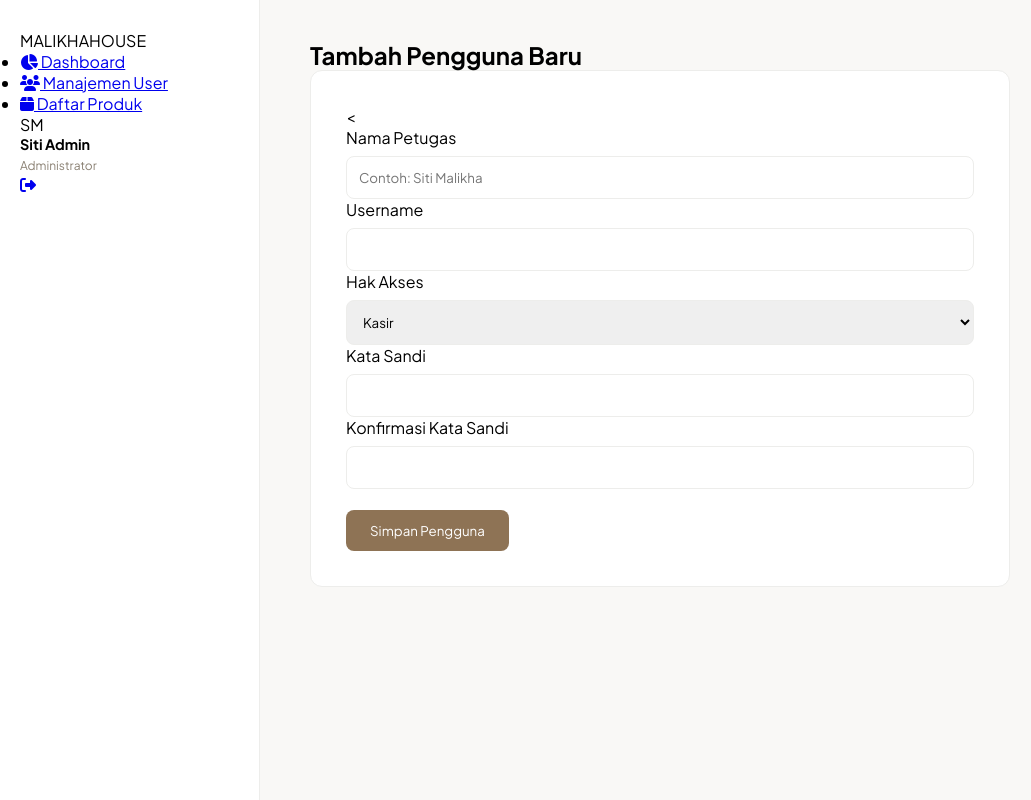
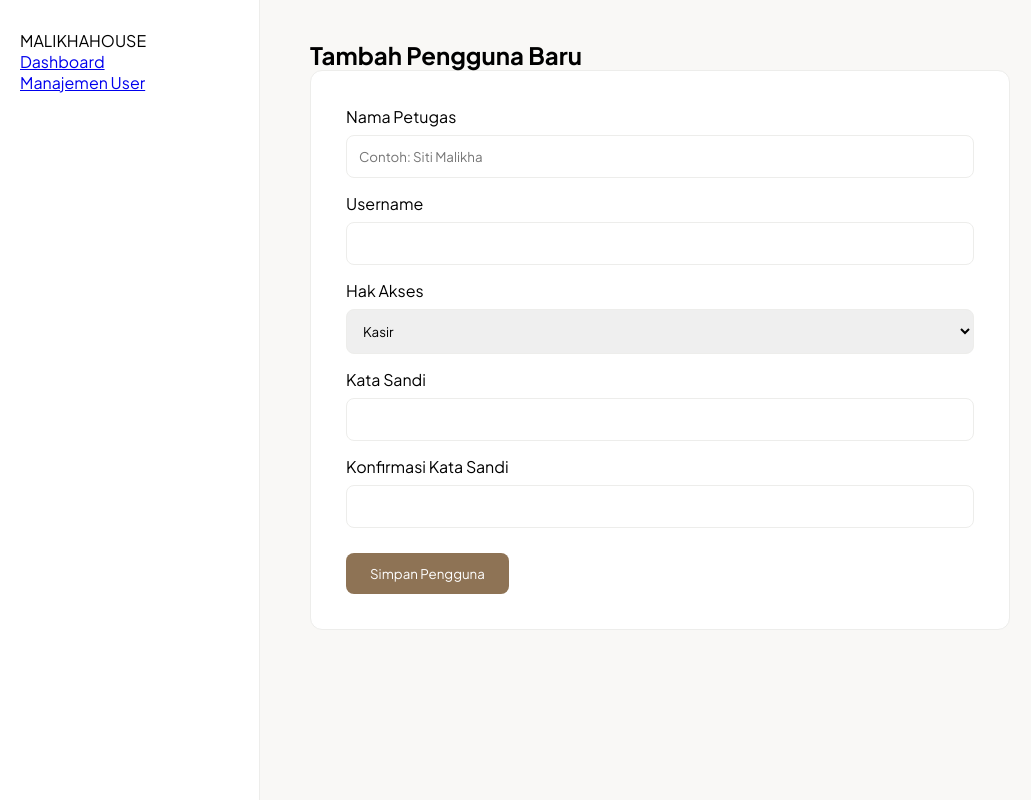
Before and after one commit to Icha-aa/UAS-2388010001, a PHP site: page /manajemen_user.php in a window 1280 px wide. Shown: the whole page, without its empty margins (0-1031 px from the left). Run offline with PHP 8.4, Linux system fonts and the light colour scheme.

Commit message:
git commit message

```diff
--- a/dynamic-app/manajemen_user.php
+++ b/dynamic-app/manajemen_user.php
@@ -1,6 +1,6 @@
 <?php
 session_start();
-include 'src/db.php'; // Pastikan koneksi database benar
+include 'src/db.php';
 
 // Proses simpan data jika form dikirim
 if ($_SERVER['REQUEST_METHOD'] == 'POST') {
@@ -13,12 +13,12 @@ if ($_SERVER['REQUEST_METHOD'] == 'POST') {
     if ($password === $konfirmasi) {
         $hashed_password = password_hash($password, PASSWORD_DEFAULT);
 
-      // Pastikan variabel diawali dengan tanda dollar ($)
-$stmt = $pdo->prepare("INSERT INTO users (nama_petugas, username, role, password) VALUES (?, ?, ?, ?)");
-$stmt->execute([$nama, $username, $role, $hashed_password]);
+        // Memperbaiki sintaks SQL agar menggunakan kolom yang benar (nama_petugas)
+        $stmt = $pdo->prepare("INSERT INTO users (nama_petugas, username, role, password) VALUES (?, ?, ?, ?)");
+        $stmt->execute([$nama, $username, $role, $hashed_password]);
 
-echo "<script>alert('User berhasil ditambahkan!'); window.location='manajemen_user.php';</script>";
-} else {
+        echo "<script>alert('User berhasil ditambahkan!'); window.location='manajemen_user.php';</script>";
+    } else {
         echo "<script>alert('Password tidak cocok!');</script>";
     }
 }
@@ -28,17 +28,17 @@ echo "<script>alert('User berhasil ditambahkan!'); window.location='manajemen_us
 <html lang="id">
 <head>
     <meta charset="UTF-8">
-    <title>Manajemen User-MALIKHA</title>
+    <title>Manajemen User - MALIKHA HOUSE</title>
     <link href="https://fonts.googleapis.com/css2?family=Plus+Jakarta+Sans:wght@300;400;500;600;700&display=swap" rel="stylesheet">
     <link rel="stylesheet" href="https://cdnjs.cloudflare.com/ajax/libs/font-awesome/6.4.0/css/all.min.css">
     <style>
-        /* (Gunakan CSS yang sama seperti yang kamu kirim sebelumnya) */
         :root { --bg-workspace: #f9f8f6; --bg-card: #ffffff; --accent-brown: #8e7355; --text-muted: #8a8073; --border-color: #ededeb; }
         * { margin: 0; padding: 0; box-sizing: border-box; font-family: 'Plus Jakarta Sans', sans-serif; }
         body { background-color: var(--bg-workspace); display: flex; }
         .sidebar { width: 260px; height: 100vh; background: #ffffff; border-right: 1px solid var(--border-color); position: fixed; padding: 30px 20px; }
         .main-content { margin-left: 260px; width: calc(100% - 260px); padding: 40px 50px; }
         .form-section { background: #fff; padding: 35px; border-radius: 12px; border: 1px solid var(--border-color); max-width: 700px; }
+        .form-group { margin-bottom: 15px; }
         .form-control { width: 100%; padding: 12px; margin-top: 8px; border: 1px solid var(--border-color); border-radius: 8px; }
         .btn-submit { background: var(--accent-brown); color: white; border: none; padding: 12px 24px; border-radius: 8px; cursor: pointer; }
     </style>
@@ -47,16 +47,10 @@ echo "<script>alert('User berhasil ditambahkan!'); window.location='manajemen_us
     <div class="sidebar">
         <div>
             <div class="sidebar-brand">MALIKHA<span>HOUSE</span></div>
-            <ul class="menu-group">
-                <li class="menu-item active"><a href="dashboard.php"><i class="fa-solid fa-chart-pie"></i> Dashboard</a></li>
-                <li class="menu-item"><a href="create.php"><i class="fa-solid fa-users"></i> Manajemen User</a></li>
-                <li class="menu-item"><a href="produk.php"><i class="fa-solid fa-box"></i> Daftar Produk</a></li>
+            <ul style="list-style: none;">
+                <li class="menu-item"><a href="dashboard.php">Dashboard</a></li>
+                <li class="menu-item active"><a href="manajemen_user.php">Manajemen User</a></li>
             </ul>
-        </div>
-        <div class="user-profile">
-            <div class="user-avatar">SM</div>
-            <div><h4 style="font-size: 0.9rem;">Siti Admin</h4><span style="font-size: 0.75rem; color: var(--text-muted);">Administrator</span></div>
-            <a href="login.php" class="logout-btn"><i class="fa-solid fa-right-from-bracket"></i></a>
         </div>
     </div>
 
@@ -64,7 +58,7 @@ echo "<script>alert('User berhasil ditambahkan!'); window.location='manajemen_us
         <h2>Tambah Pengguna Baru</h2>
         <div class="form-section">
             <form method="POST">
-                <<div class="form-group full-width">
+                <div class="form-group">
                     <label>Nama Petugas</label>
                     <input type="text" name="nama_petugas" class="form-control" placeholder="Contoh: Siti Malikha" required>
                 </div>
@@ -87,8 +81,7 @@ echo "<script>alert('User berhasil ditambahkan!'); window.location='manajemen_us
                     <label>Konfirmasi Kata Sandi</label>
                     <input type="password" name="konfirmasi" class="form-control" required>
                 </div>
-                <br>
-                <button type="submit" class="btn-submit">Simpan Pengguna</button>
+                <button type="submit" class="btn-submit" style="margin-top: 10px;">Simpan Pengguna</button>
             </form>
         </div>
     </div>
```
